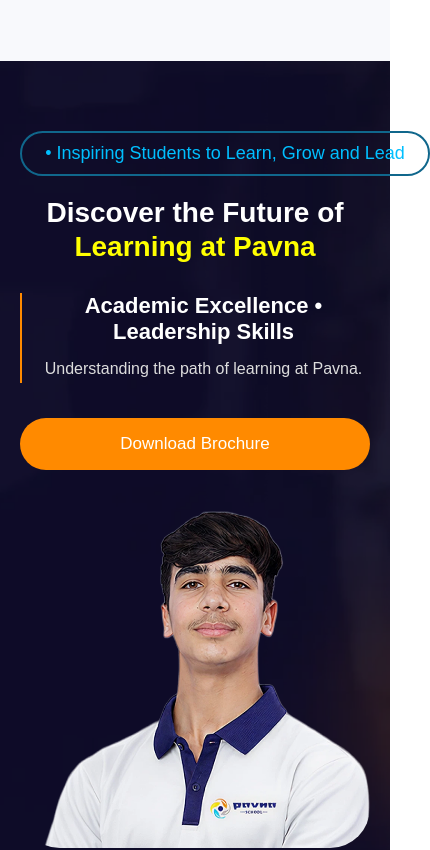
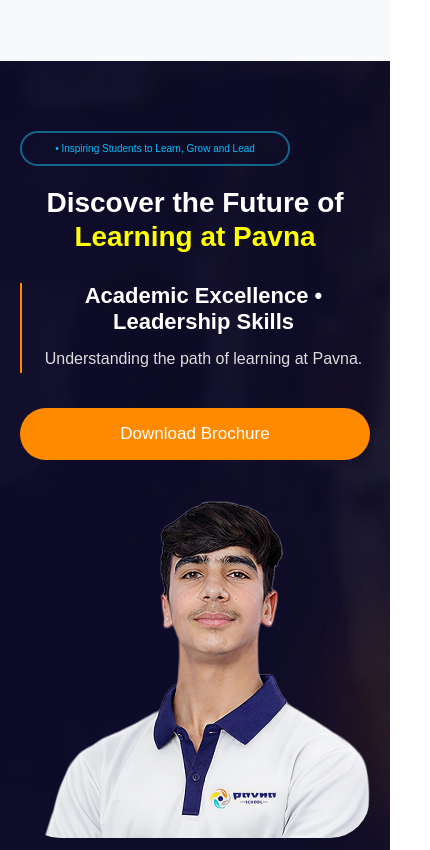
Before and after one commit to pooja-meet/DETTROIN-INT---School_Website, a React (Vite) app in the folder frontend/: page / in a window 390 px wide. Shown: the part 4220-5070 px from the top of the page, 430 px wide, since content can reach past the window. Built offline with nearby package versions, Linux system fonts and the light colour scheme.

Commit message:
updated Home page

```diff
--- a/frontend/src/Component/Home/Home.css
+++ b/frontend/src/Component/Home/Home.css
@@ -618,6 +618,11 @@
         padding-left: 15px;
     }
 
+    .section5-tag {
+        width: 270px;
+        font-size: 10px;
+    }
+
     .section5 button {
         width: 100%;
     }
```
